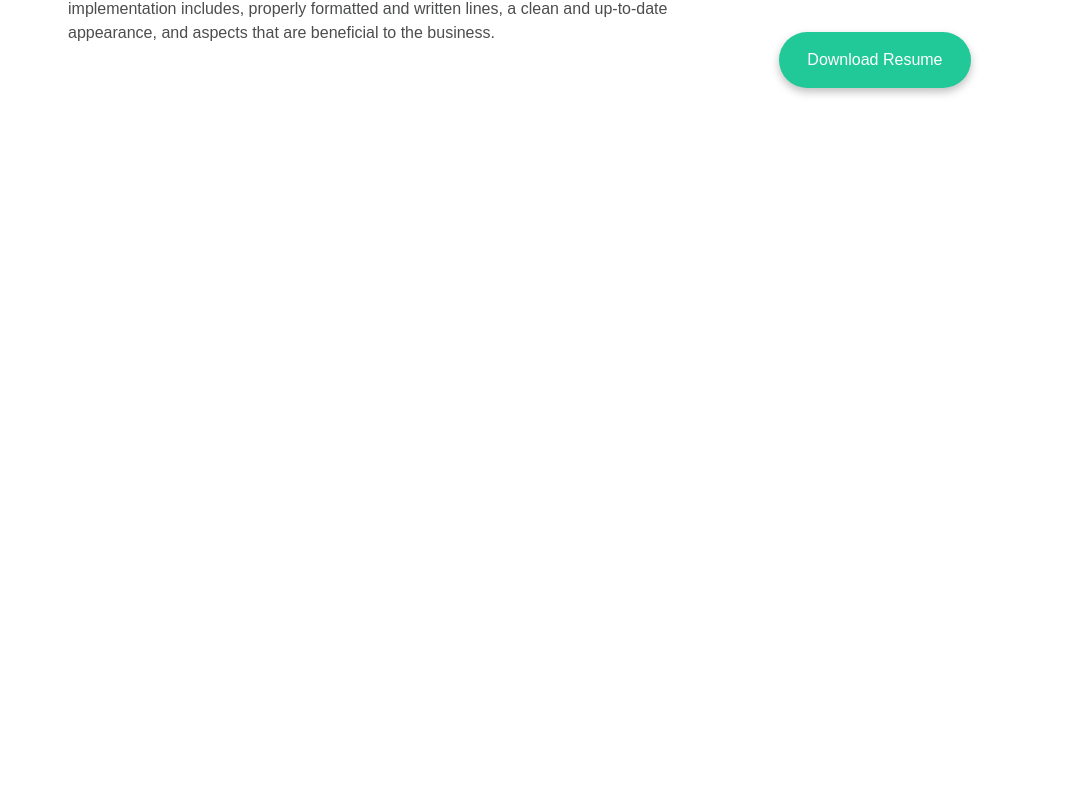
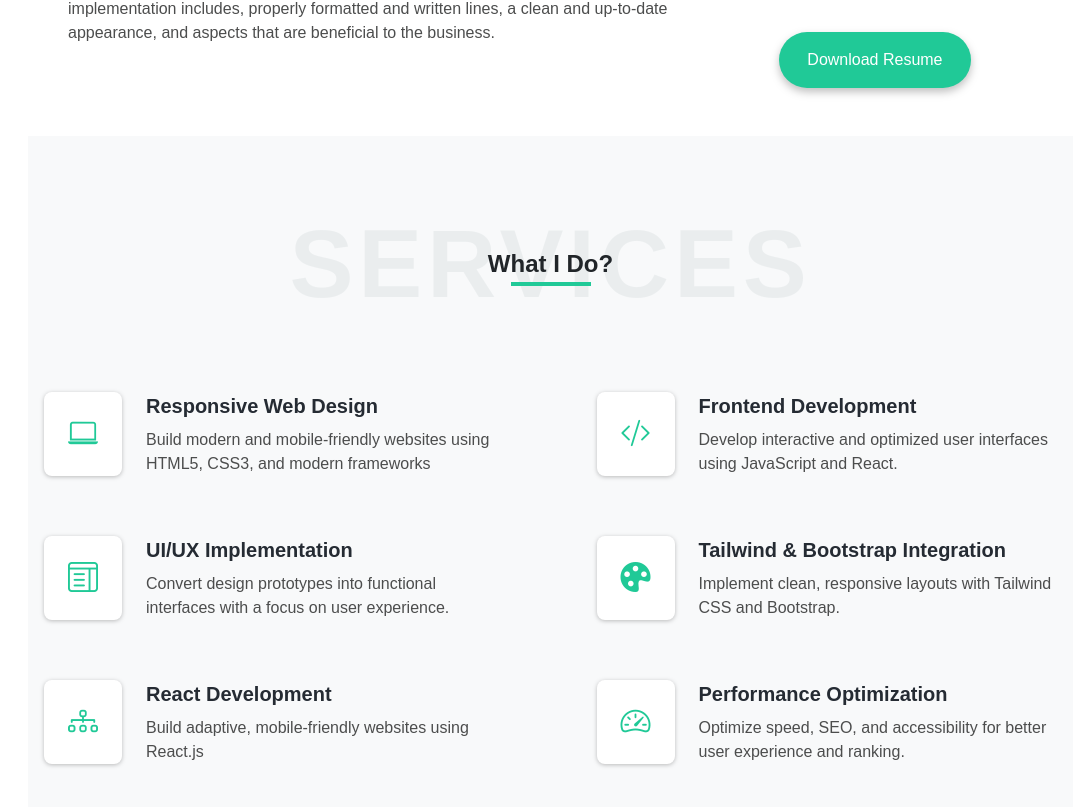
Before and after one commit to Muhammad-Ali-16/personal-portfolio, a React (Vite) app: page / in a window 1280 px wide. Shown: the part 1255-2062 px from the top of the page, without its empty margins (207-1280 px from the left). Before the commit the page ends 1423 px from the top, so only its background shows below. Built offline with nearby package versions, Linux system fonts and the light colour scheme; the HTML template or start-up script is replaced by a standard one.

Commit message:
Services Section Uploaded

```diff
--- a/src/App.jsx
+++ b/src/App.jsx
@@ -3,6 +3,7 @@ import './App.css'
 import SideBar from './components/layout/SideBar';
 import OverlayBar from './components/layout/OverlayBar';
 import Hero from './components/sections/Hero';
+import About from './components/sections/About';
 import Services from './components/sections/Services';
 
 function App() {
@@ -13,6 +14,7 @@ function App() {
       <SideBar />
       <OverlayBar />
       <Hero />
+      <About/>
       <Services />
     </main>
   )
--- a/src/components/sections/About.jsx
+++ b/src/components/sections/About.jsx
@@ -1,10 +1,32 @@
-import React from 'react'
+import SectionHeading from "../common/SectionHeading"
 
 function About() {
   return (
-    <div>
-
-    </div>
+    <section className='about-main h-auto bg-[var(--background-white)] w-full' id="about">
+      <div className="max-w-7xl mx-auto pt-20 pb-12">
+        <SectionHeading Heading={"About Me"} SubHeading={"Know Me More"} />
+        <div className="about-content max-w-7xl mx-auto mt-15 xl:mt-20">
+          <div className=" mx-8 lg:mx-28 xl:mx-10 grid grid-rows-1 grid-cols-3">
+            <div className="about-about text-center xl:text-start col-span-full xl:col-span-2">
+              <h3 className="font-bold text-[var(--text-dark)] text-3xl mb-4">I'm <span className="text-[var(--text-secondary)]">Muhmmad Ali, </span>a Web Designer</h3>
+              <p className="text-[var(--text-primary)]">I design and develop responsive, user-friendly websites that help businesses build a strong online presence at an affordable price. I focus on delivering high-quality work on time and within budget, ensuring every project meets your goals.</p>
+              <br />
+              <p className="text-[var(--text-primary)]">I ensure that all websites I build align with your brand, function, and layout so there is a smooth user experience on every device. I ensure every step from design to implementation includes, properly formatted and written lines, a clean and up-to-date appearance, and aspects that are beneficial to the business.
+              </p>
+            </div>
+            <div className="about-details col-span-full xl:col-span-1 xl:mx-4 mx-0 mt-20 xl:mt-0">
+              <ul className="flex flex-col xl:ms-13 ms-0 space-y-6 text-[var(--text-primary)]">
+                <li className="border-b border-[var(--color-border)] pb-2 "><h3 className="font-bold">Name: <span className="font-normal">Muhammad Ali</span> </h3></li>
+                <li className="border-b border-[var(--color-border)] pb-2 "><h3 className="font-bold">Email: <a href="https://mail.google.com/mail/?view=cm&fs=1&to=aliraza1.work@gmail.com" target="_blank" className="text-[var(--text-secondary)] font-normal">aliraza1.work@gmail.com</a> </h3></li>
+                <li className="border-b border-[var(--color-border)] pb-2 "><h3 className="font-bold">Age: <span className="font-normal">18</span> </h3></li>
+                <li ><h3 className="font-bold">From: <span className="font-normal">Karachi, Pakistan</span> </h3></li>
+                <a href="/personal-portfolio/Ali-Raza-Resume.pdf" download="Ali-Raza-Resume.pdf"><button className="bg-[var(--text-secondary)] text-white px-7 py-4 rounded-full drop-shadow-lg/25 cursor-pointer mt-3">Download Resume</button></a>
+              </ul>
+            </div>
+          </div>
+        </div>
+      </div>
+    </section>
   )
 }
 
--- a/src/components/sections/Services.jsx
+++ b/src/components/sections/Services.jsx
@@ -1,29 +1,34 @@
 import SectionHeading from "../common/SectionHeading"
 
 function Services() {
+
+  const ServicesCards = [
+    { id: '1', Icon: 'laptop', Heading: 'Responsive Web Design', Description: "Build modern and mobile-friendly websites using HTML5, CSS3, and modern frameworks" },
+    { id: '2', Icon: 'code-slash', Heading: 'Frontend Development', Description: "Develop interactive and optimized user interfaces using JavaScript and React." },
+    { id: '3', Icon: 'layout-text-window', Heading: 'UI/UX Implementation', Description: "Convert design prototypes into functional interfaces with a focus on user experience." },
+    { id: '4', Icon: 'palette-fill', Heading: 'Tailwind & Bootstrap Integration', Description: "Implement clean, responsive layouts with Tailwind CSS and Bootstrap." },
+    { id: '5', Icon: 'diagram-3', Heading: 'React Development', Description: "Build adaptive, mobile-friendly websites using React.js" },
+    { id: '6', Icon: 'speedometer2', Heading: 'Performance Optimization', Description: "Optimize speed, SEO, and accessibility for better user experience and ranking." },
+
+  ]
+
   return (
-    <div className='h-auto bg-[var(--background-white)] w-full' id="about">
-      <div className="max-w-7xl mx-auto py-20">
-        <SectionHeading Heading={"About Me"} SubHeading={"Know Me More"} />
-        <div className="services-content max-w-7xl mx-auto mt-15 xl:mt-20">
-          <div className=" mx-8 lg:mx-28 xl:mx-10 grid grid-rows-1 grid-cols-3">
-            <div className="services-about text-center xl:text-start col-span-full xl:col-span-2">
-              <h3 className="font-bold text-[var(--text-dark)] text-3xl mb-4">I'm <span className="text-[var(--text-secondary)]">Muhmmad Ali, </span>a Web Designer</h3>
-              <p className="text-[var(--text-primary)]">I design and develop responsive, user-friendly websites that help businesses build a strong online presence at an affordable price. I focus on delivering high-quality work on time and within budget, ensuring every project meets your goals.</p>
-              <br />
-              <p className="text-[var(--text-primary)]">I ensure that all websites I build align with your brand, function, and layout so there is a smooth user experience on every device. I ensure every step from design to implementation includes, properly formatted and written lines, a clean and up-to-date appearance, and aspects that are beneficial to the business.
-              </p>
+    <div className='h-auto bg-[var(--background-light)] w-full' id="services">
+      <div className="max-w-7xl mx-auto pt-20 pb-12">
+        <SectionHeading Heading={"Services"} SubHeading={"What I Do?"} />
+        <div className="services-content max-w-7xl mx-auto mt-15 xl:mt-20 grid grid-rows-1 lg:grid-cols-2 grid-cols-1 gap-8 lg:gap-15">
+
+          {ServicesCards.map((card) => (
+            <div className="service-card flex flex-row justify-start  items-center space-x-6 mx-8 lg:mx-4" key={card.id}>
+              <div className="bg-[var(--background-white)] drop-shadow-sm/25 flex justify-center items-center p-6 rounded-lg text-3xl text-[var(--text-secondary)]">
+                <i class={`bi bi-${card.Icon}`}></i>
+              </div>
+              <div>
+                <h3 className="font-bold text-[var(--text-dark)] text-xl mb-2">{card.Heading}</h3>
+                <p className="text-[var(--text-primary)] ">{card.Description}</p>
+              </div>
             </div>
-            <div className="services-details col-span-full xl:col-span-1 xl:mx-4 mx-0 mt-20 xl:mt-0">
-              <ul className="flex flex-col xl:ms-13 ms-0 space-y-6 text-[var(--text-primary)]">
-                <li className="border-b border-[var(--color-border)] pb-2 "><h3 className="font-bold">Name: <span className="font-normal">Muhammad Ali</span> </h3></li>
-                <li className="border-b border-[var(--color-border)] pb-2 "><h3 className="font-bold">Email: <a href="https://mail.google.com/mail/?view=cm&fs=1&to=aliraza1.work@gmail.com" target="_blank" className="text-[var(--text-secondary)] font-normal">aliraza1.work@gmail.com</a> </h3></li>
-                <li className="border-b border-[var(--color-border)] pb-2 "><h3 className="font-bold">Age: <span className="font-normal">18</span> </h3></li>
-                <li ><h3 className="font-bold">From: <span className="font-normal">Karachi, Pakistan</span> </h3></li>
-                <a href="/personal-portfolio/Ali-Raza-Resume.pdf" download="Ali-Raza-Resume.pdf"><button className="bg-[var(--text-secondary)] text-white px-7 py-4 rounded-full drop-shadow-lg/25 cursor-pointer mt-3">Download Resume</button></a>
-              </ul>
-            </div>
-          </div>
+          ))}
         </div>
       </div>
     </div>
--- a/src/index.css
+++ b/src/index.css
@@ -36,3 +36,6 @@ html {
   top: 0;
   left: 0;
 }
+
+
+/* 1320px */
```
